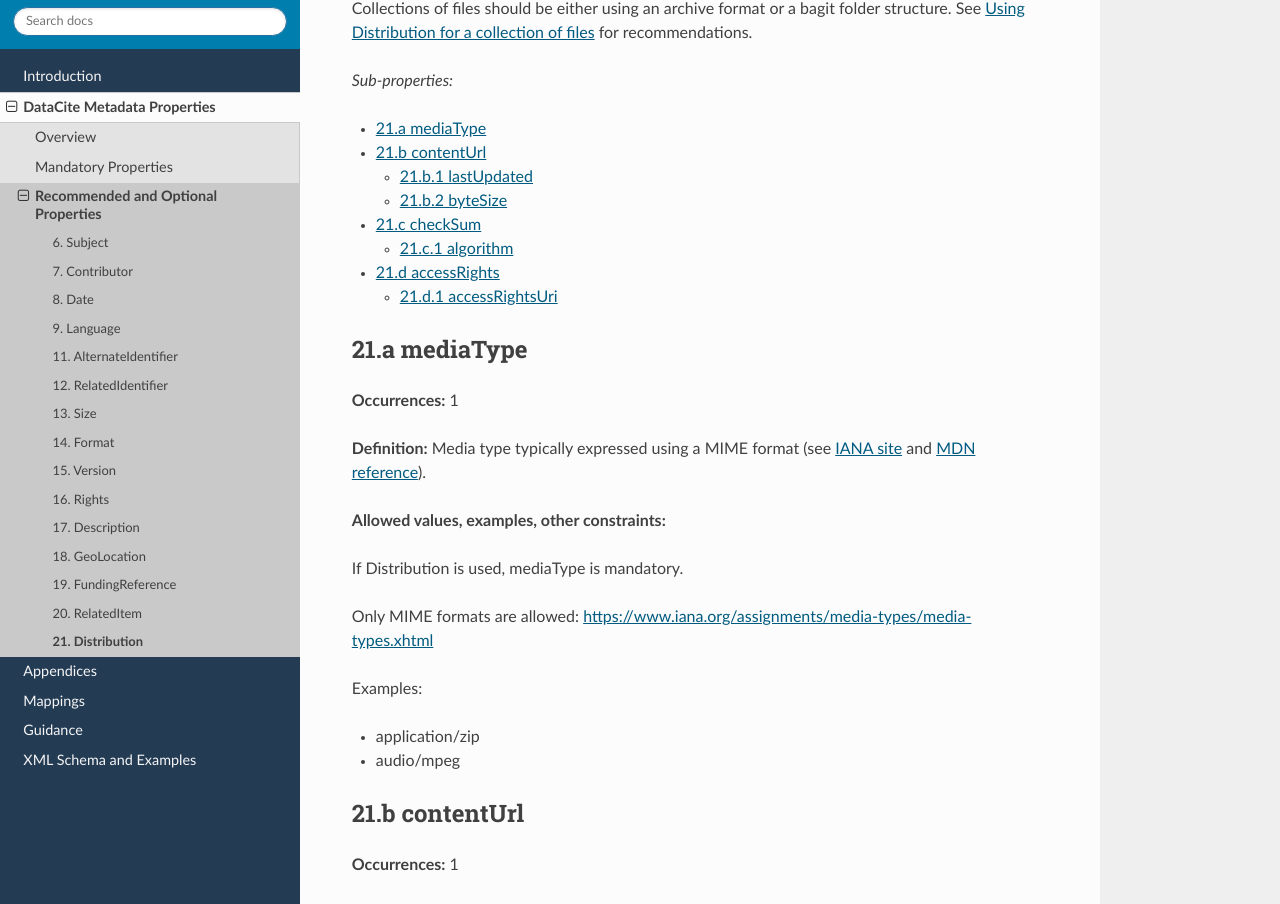
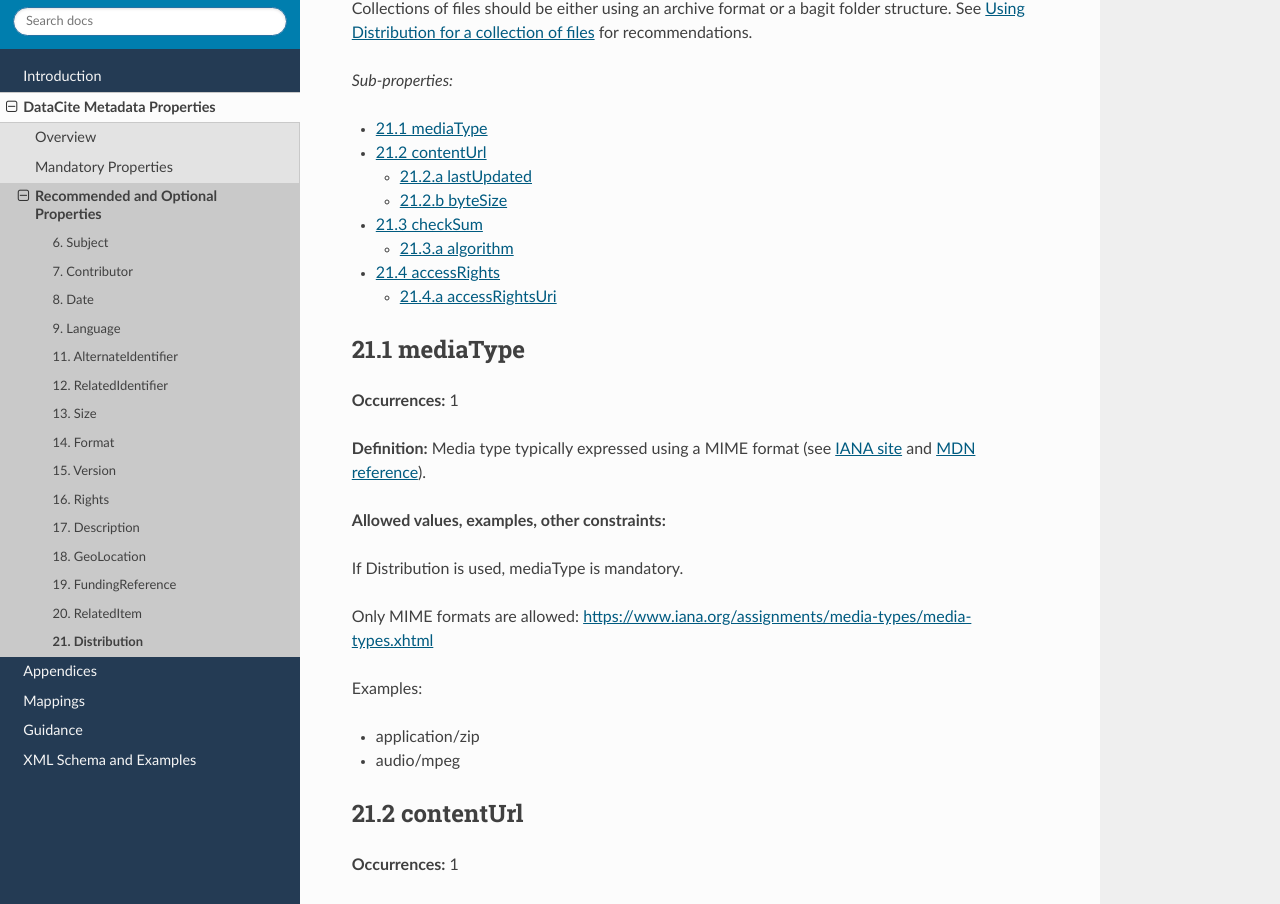
Before and after one commit to datacite/schema-docs, a Sphinx documentation site: the page built from docs/properties/recommended_optional/property_distribution.rst, in a window 1280 px wide and 1400 px high, scrolled down 240 px. Shown: the part 139-1043 px from the top of the window. Built offline with Sphinx 7.4.7 and the Read the Docs theme 2.0.0, drawn with Linux system fonts in a browser that asks for light colours; comment, search, counter and statistics services are not loaded; some of the changed text lies outside the part shown.

Commit message:
fix Distribution sub-property and attribute numbering

```diff
--- a/docs/properties/recommended_optional/property_distribution.rst
+++ b/docs/properties/recommended_optional/property_distribution.rst
@@ -35,9 +35,9 @@ Examples:
 - application/zip
 - audio/mpeg
 
-.. _21.b:
+.. _21.2:
 
-21.b contentUrl
+21.2 contentUrl
 ~~~~~~~~~~~~~~~~~~~~
 
 **Occurrences:** 1
@@ -59,9 +59,9 @@ Examples:
 
 See :doc:`/guidance/distribution` for recommendations on archive file formats.
 
-.. _21.b.1:
+.. _21.2.a:
 
-21.b.1 lastUpdated
+21.2.a lastUpdated
 ^^^^^^^^^^^^^^^^^^^^^
 
 **Occurrences:** 0-1
@@ -72,9 +72,9 @@ See :doc:`/guidance/distribution` for recommendations on archive file formats.
 
 YYYY, YYYY-MM-DD, YYYYMM-DDThh:mm:ssTZD or any other format or level of granularity described in W3CDTF [#f1]_.
 
-.. _21.b.2:
+.. _21.2.b:
 
-21.b.2 byteSize
+21.2.b byteSize
 ^^^^^^^^^^^^^^^^^^^^^
 
 **Occurrences:** 0-1
@@ -88,9 +88,9 @@ The size in bytes can be approximated (as a decimal) when the precise size is no
 Examples:
 - 1048576 for 1 Megabyte
 
-.. _21.c:
+.. _21.3:
 
-21.c checkSum
+21.3 checkSum
 ~~~~~~~~~~~~~~~~~~~~
 
 **Occurrences:** 0-1
@@ -101,9 +101,9 @@ Examples:
 
 This attribute allows the results of a variety of checksum and cryptographic message digest algorithms to be represented.
 
-.. _21.c.1:
+.. _21.3.a:
 
-21.c.1 algorithm
+21.3.a algorithm
 ^^^^^^^^^^^^^^^^^^^^^
 
 **Occurrences:** 1
@@ -128,9 +128,9 @@ Examples:
 - SHA-384
 - SHA-512
 
-.. _21.d:
+.. _21.4:
 
-21.d accessRights
+21.4 accessRights
 ~~~~~~~~~~~~~~~~~~~~
 
 **Occurrences:** 0-1
@@ -150,9 +150,9 @@ Examples:
 - open access
 
 
-.. _21.d.1:
+.. _21.4.a:
 
-21.d.1 accessRightsUri
+21.4.a accessRightsUri
 ^^^^^^^^^^^^^^^^^^^^^^^^^^
 
 **Occurrences:** 0-1
```
Also changed, not shown: other parts of docs/properties/recommended_optional/property_distribution.rst (+2 -2 lines), docs/introduction/version_update.rst (+8 -8 lines).
